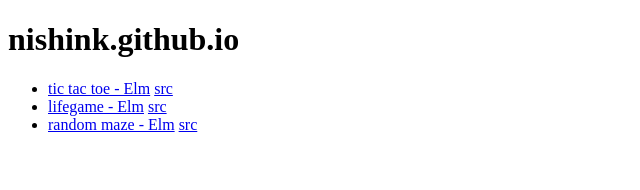
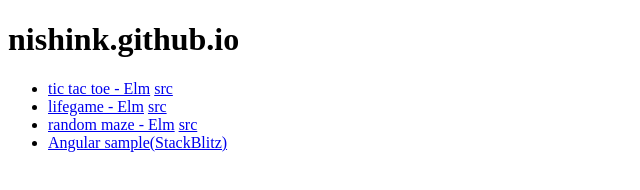
Before and after one commit to nishink/nishink.github.io, a plain HTML site: page index.html in a window 1280 px wide. Shown: the whole page, without its empty margins (0-640 px from the left). Drawn offline with Linux system fonts and the light colour scheme.

Commit message:
add Angular sample

```diff
--- a/index.html
+++ b/index.html
@@ -21,6 +21,11 @@
             <a href="./elm/maze.html">random maze - Elm</a>
             <a href="https://github.com/nishink/elm-sandbox/blob/main/src/Maze.elm">src</a>
         </li>
+        <li>
+            <a href="https://stackblitz.com/edit/angular-sj6qrs?file=src/app/product-list/product-list.component.html">
+                Angular sample(StackBlitz)
+            </a>
+        </li>
     </ul>
 </body>
 </html>
```
